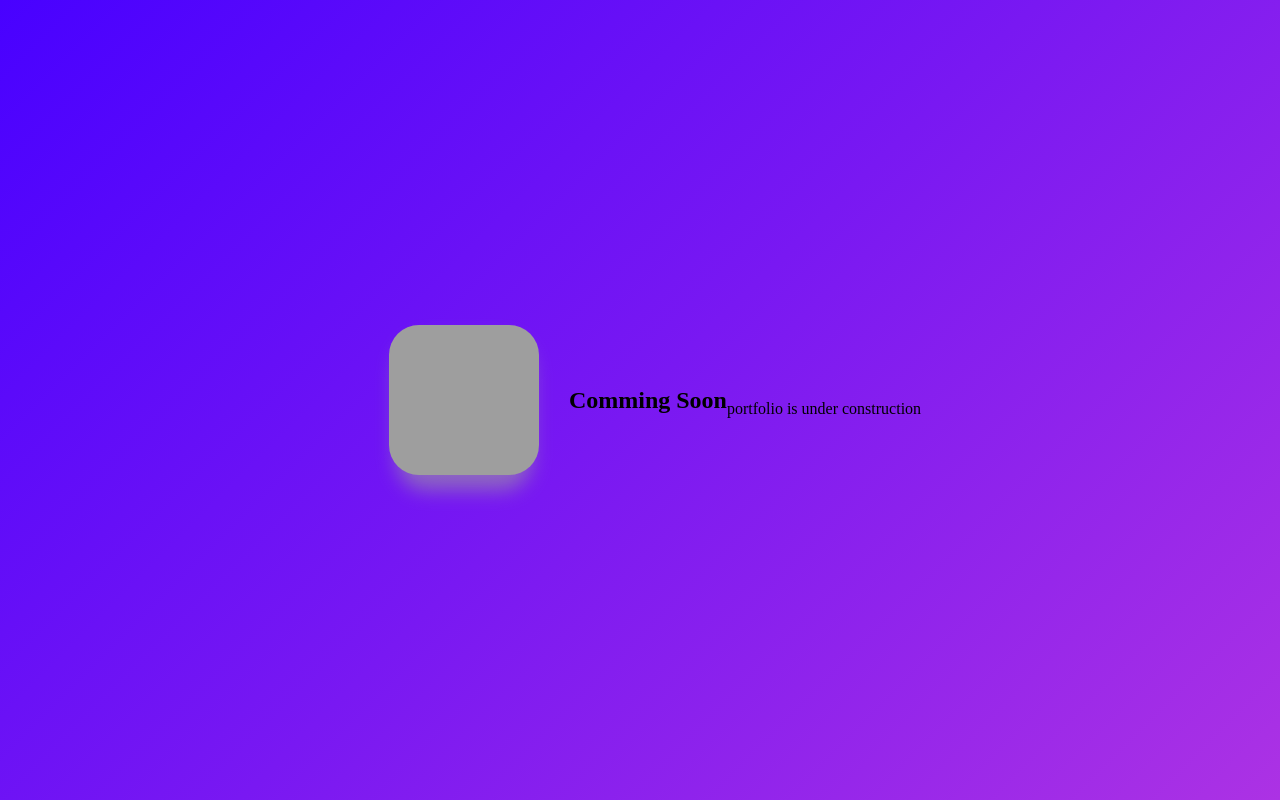
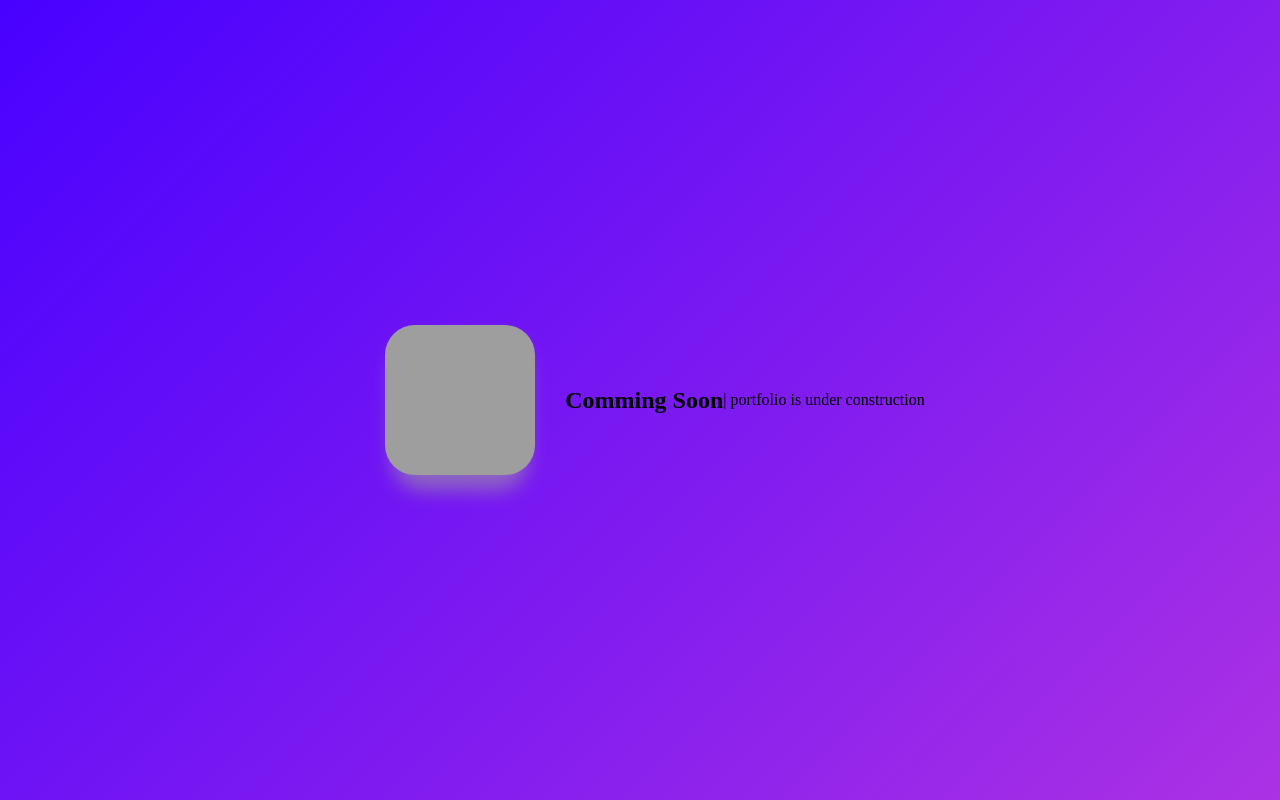
Before and after one commit to GAUTAMMISTRY/gautam.github.io, a plain HTML site: page index.html in a window 1280 px wide. Drawn offline with Linux system fonts and the light colour scheme; grey boxes are pictures that could not be loaded.

Commit message:
Update index.html

```diff
--- a/index.html
+++ b/index.html
@@ -60,7 +60,7 @@ main {
   <div class="image-card" style="background-image: url('https://avatars2.githubusercontent.com/u/42272869?s=96&v=4')">
   </div>
  <h2>Comming Soon</h2>
-  <br>portfolio is under construction</br>
+  <p>   |  portfolio is under construction</p>
   </div>
 </main>
 
```
